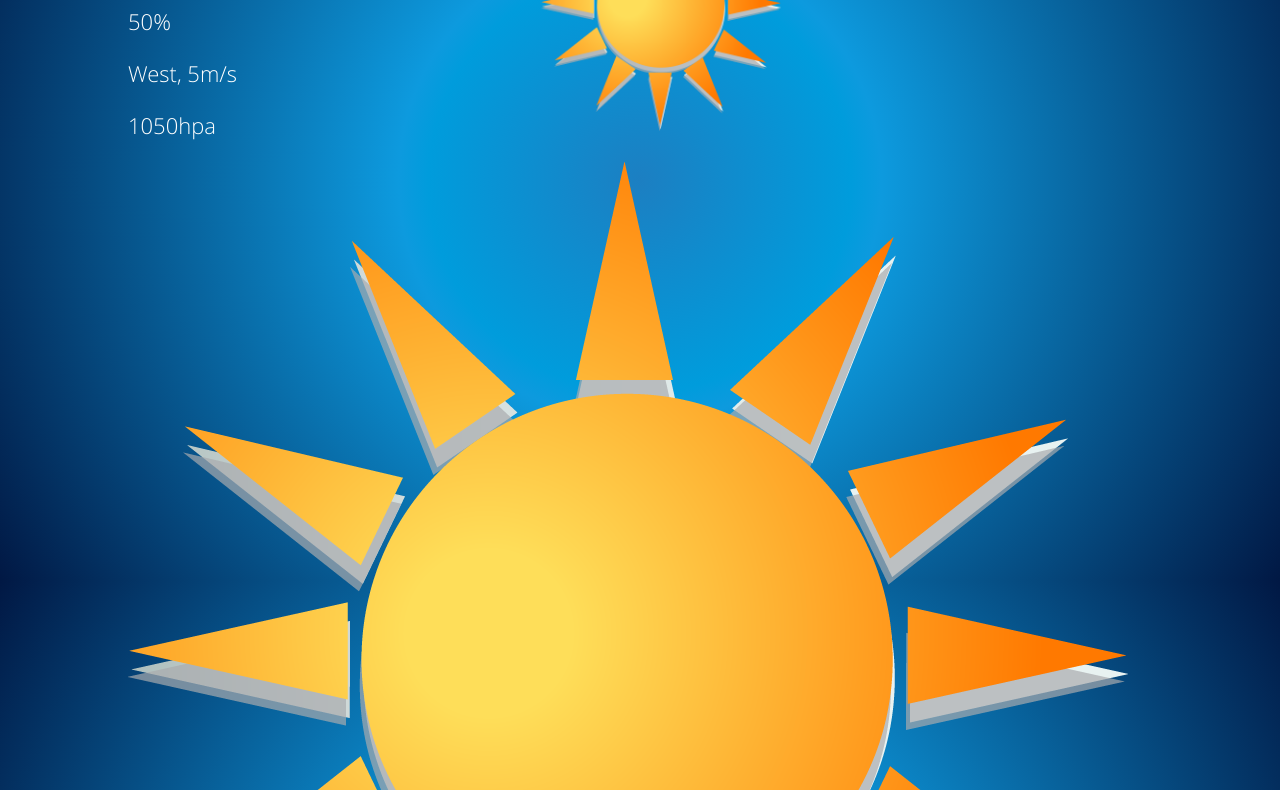
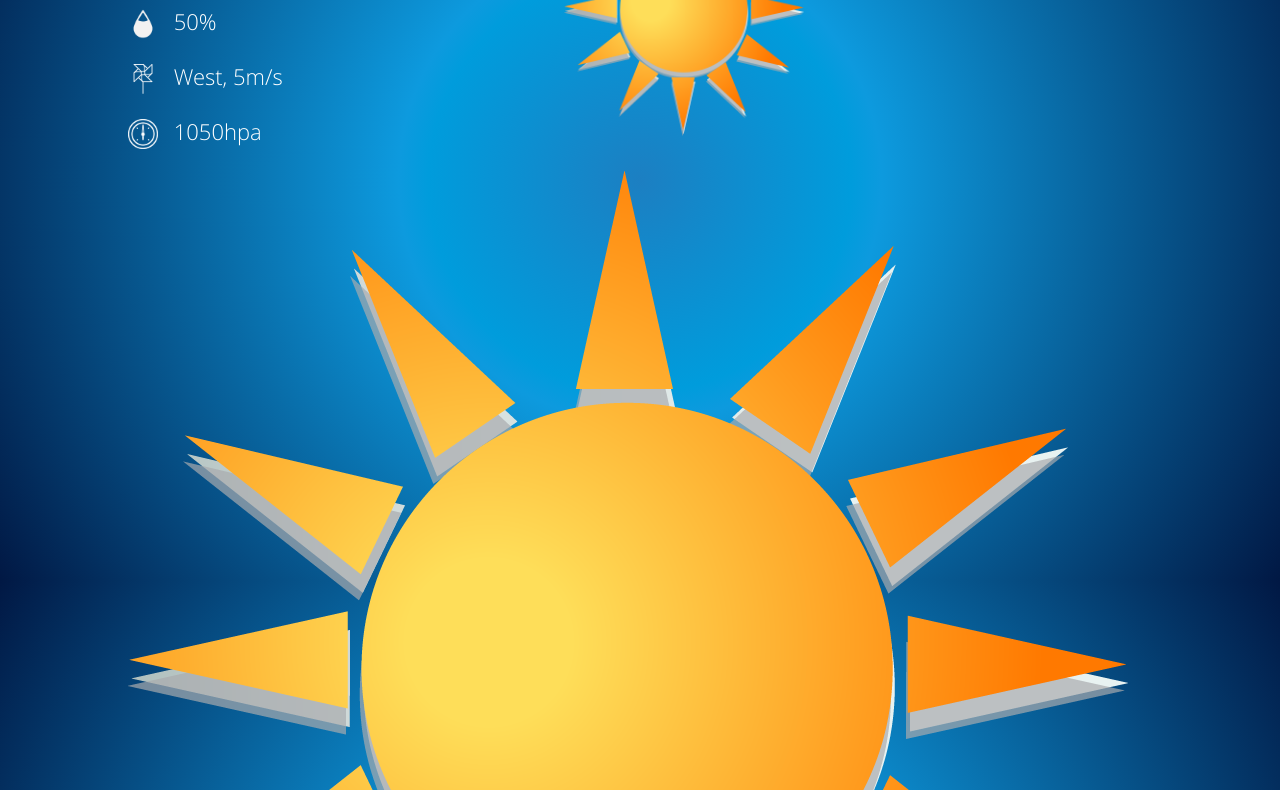
Before and after one commit to Ahmed-Roshdy-1/Weather-Application, a plain HTML site: page Index.html in a window 1280 px wide. Shown: the part 219-1009 px from the top of the page. Drawn offline with Linux system fonts and the light colour scheme; files whose address does not match are found by name.

Commit message:
Update style.css

```diff
--- a/css/style.css
+++ b/css/style.css
@@ -83,4 +83,27 @@ body {
 .weather__day {
   font-size: 30px;
   margin: 10px 0;
+  font-weight: 400;
 }
+
+.weader__indicatoer::before {
+  content: "";
+  display: inline-block;
+  vertical-align: middle;
+  width: 30px;
+  height: 30px;
+  background-size: cover;
+  margin-right: 10px;
+}
+
+.weader__indicatoer--humiditiy::before {
+  background-image: url(../images/humidity.png);
+}
+
+.weader__indicatoer--wind::before {
+  background-image: url(../images/wind.png);
+}
+
+.weader__indicatoer--pressure::before {
+  background-image: url(../images/pressure.png);
+}
```
